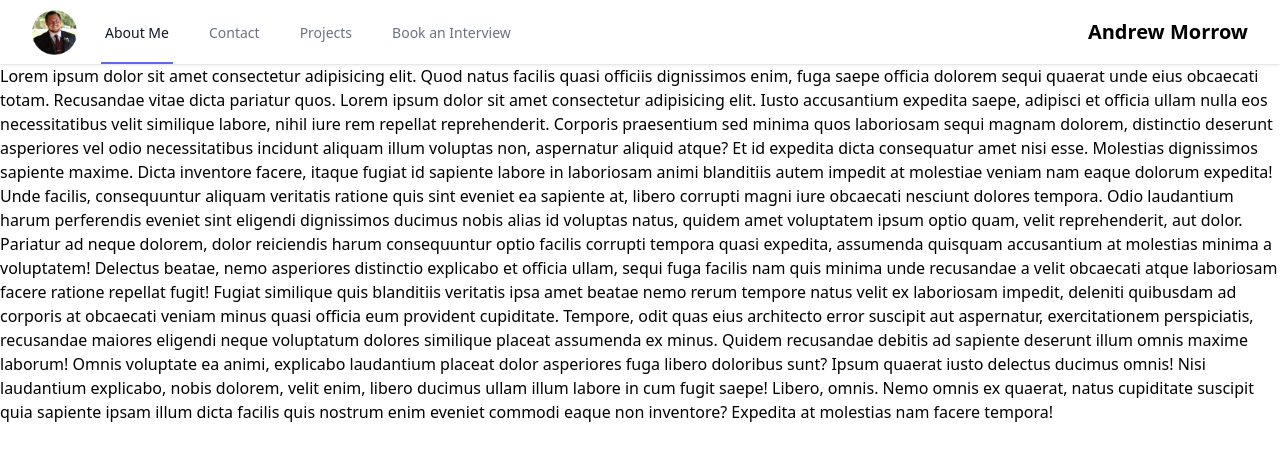
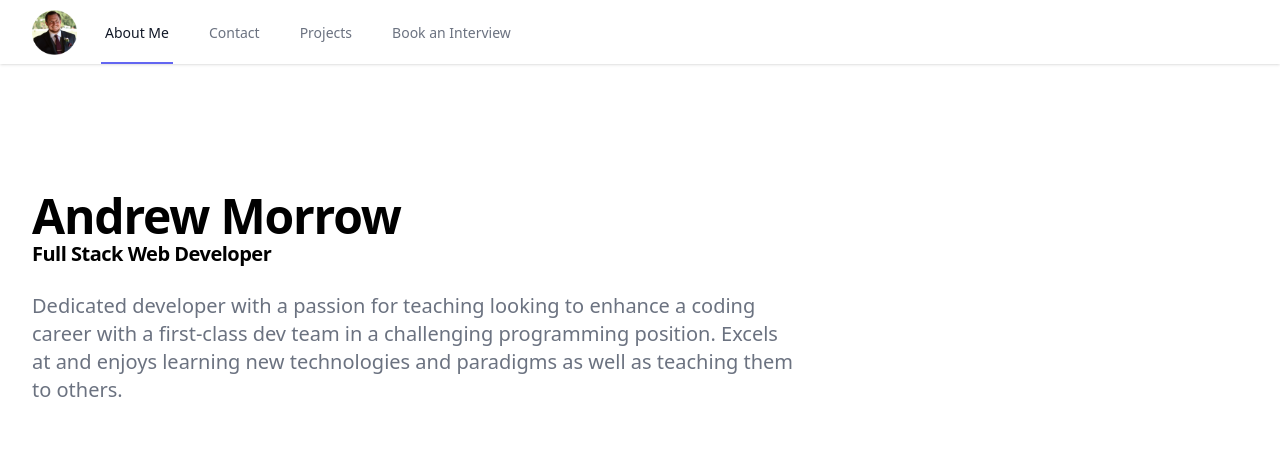
Before and after one commit to AndrewMorrow/portfolio-nextjs-ts, a Next.js app: page / in a window 1280 px wide. Shown: the top 460 px of the page. Built offline with nearby package versions, Linux system fonts and the light colour scheme.

Commit message:
add Header

```diff
--- /dev/null
+++ b/components/Header.tsx
@@ -0,0 +1,23 @@
+import Image from "next/image";
+
+/* This example requires Tailwind CSS v2.0+ */
+export default function Example() {
+  return (
+    <div className="relative ">
+      <div className="relative max-w-7xl mx-auto py-24 px-4 sm:py-32 sm:px-6 lg:px-8">
+        <h1 className="text-3xl font-extrabold tracking-tight md:text-4xl lg:text-5xl">
+          Andrew Morrow
+        </h1>
+        <h2 className="text-md md:text-lg lg:text-xl font-extrabold tracking-tight  ">
+          Full Stack Web Developer
+        </h2>
+        <p className="mt-6 text-xl text-gray-500 max-w-3xl">
+          Dedicated developer with a passion for teaching looking to enhance a
+          coding career with a first-class dev team in a challenging programming
+          position. Excels at and enjoys learning new technologies and paradigms
+          as well as teaching them to others.
+        </p>
+      </div>
+    </div>
+  );
+}
--- a/components/Navbar.tsx
+++ b/components/Navbar.tsx
@@ -66,9 +66,6 @@ export default function Example() {
                   </a>
                 </div>
               </div>
-              <div className="absolute inset-y-0 right-0 flex items-center pr-2 sm:static sm:inset-auto sm:ml-6 sm:pr-0 text-lg md:text-xl font-bold">
-                Andrew Morrow
-              </div>
             </div>
           </div>
 
--- a/next.config.js
+++ b/next.config.js
@@ -2,7 +2,7 @@
 const nextConfig = {
   reactStrictMode: true,
   images: {
-    domains: ["tailwindui.com"],
+    domains: ["tailwindui.com","images.unsplash.com"],
   },
 };
 
--- a/pages/index.tsx
+++ b/pages/index.tsx
@@ -1,5 +1,6 @@
 import type { NextPage } from "next";
 import Head from "next/head";
+import Header from "../components/Header";
 import Navbar from "../components/Navbar";
 import Navbar2 from "../components/Navbar";
 
@@ -12,48 +13,7 @@ const Home: NextPage = () => {
         <link rel="icon" href="./favicon.ico" />
       </Head>
       <Navbar2 />
-
-      <div className="">
-        <p className="">
-          Lorem ipsum dolor sit amet consectetur adipisicing elit. Quod natus
-          facilis quasi officiis dignissimos enim, fuga saepe officia dolorem
-          sequi quaerat unde eius obcaecati totam. Recusandae vitae dicta
-          pariatur quos. Lorem ipsum dolor sit amet consectetur adipisicing
-          elit. Iusto accusantium expedita saepe, adipisci et officia ullam
-          nulla eos necessitatibus velit similique labore, nihil iure rem
-          repellat reprehenderit. Corporis praesentium sed minima quos
-          laboriosam sequi magnam dolorem, distinctio deserunt asperiores vel
-          odio necessitatibus incidunt aliquam illum voluptas non, aspernatur
-          aliquid atque? Et id expedita dicta consequatur amet nisi esse.
-          Molestias dignissimos sapiente maxime. Dicta inventore facere, itaque
-          fugiat id sapiente labore in laboriosam animi blanditiis autem impedit
-          at molestiae veniam nam eaque dolorum expedita! Unde facilis,
-          consequuntur aliquam veritatis ratione quis sint eveniet ea sapiente
-          at, libero corrupti magni iure obcaecati nesciunt dolores tempora.
-          Odio laudantium harum perferendis eveniet sint eligendi dignissimos
-          ducimus nobis alias id voluptas natus, quidem amet voluptatem ipsum
-          optio quam, velit reprehenderit, aut dolor. Pariatur ad neque dolorem,
-          dolor reiciendis harum consequuntur optio facilis corrupti tempora
-          quasi expedita, assumenda quisquam accusantium at molestias minima a
-          voluptatem! Delectus beatae, nemo asperiores distinctio explicabo et
-          officia ullam, sequi fuga facilis nam quis minima unde recusandae a
-          velit obcaecati atque laboriosam facere ratione repellat fugit! Fugiat
-          similique quis blanditiis veritatis ipsa amet beatae nemo rerum
-          tempore natus velit ex laboriosam impedit, deleniti quibusdam ad
-          corporis at obcaecati veniam minus quasi officia eum provident
-          cupiditate. Tempore, odit quas eius architecto error suscipit aut
-          aspernatur, exercitationem perspiciatis, recusandae maiores eligendi
-          neque voluptatum dolores similique placeat assumenda ex minus. Quidem
-          recusandae debitis ad sapiente deserunt illum omnis maxime laborum!
-          Omnis voluptate ea animi, explicabo laudantium placeat dolor
-          asperiores fuga libero doloribus sunt? Ipsum quaerat iusto delectus
-          ducimus omnis! Nisi laudantium explicabo, nobis dolorem, velit enim,
-          libero ducimus ullam illum labore in cum fugit saepe! Libero, omnis.
-          Nemo omnis ex quaerat, natus cupiditate suscipit quia sapiente ipsam
-          illum dicta facilis quis nostrum enim eveniet commodi eaque non
-          inventore? Expedita at molestias nam facere tempora!
-        </p>
-      </div>
+      <Header />
     </div>
   );
 };
```
